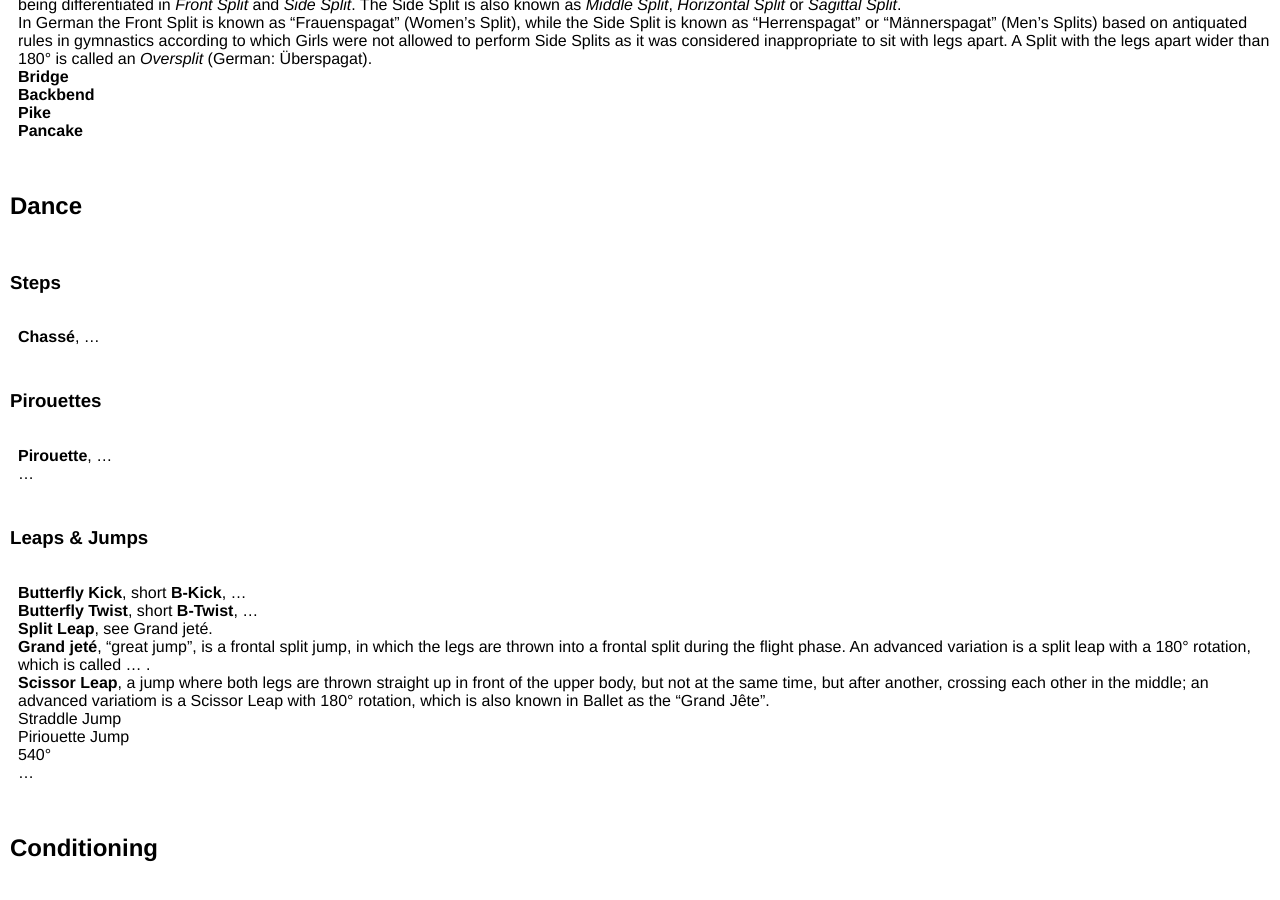
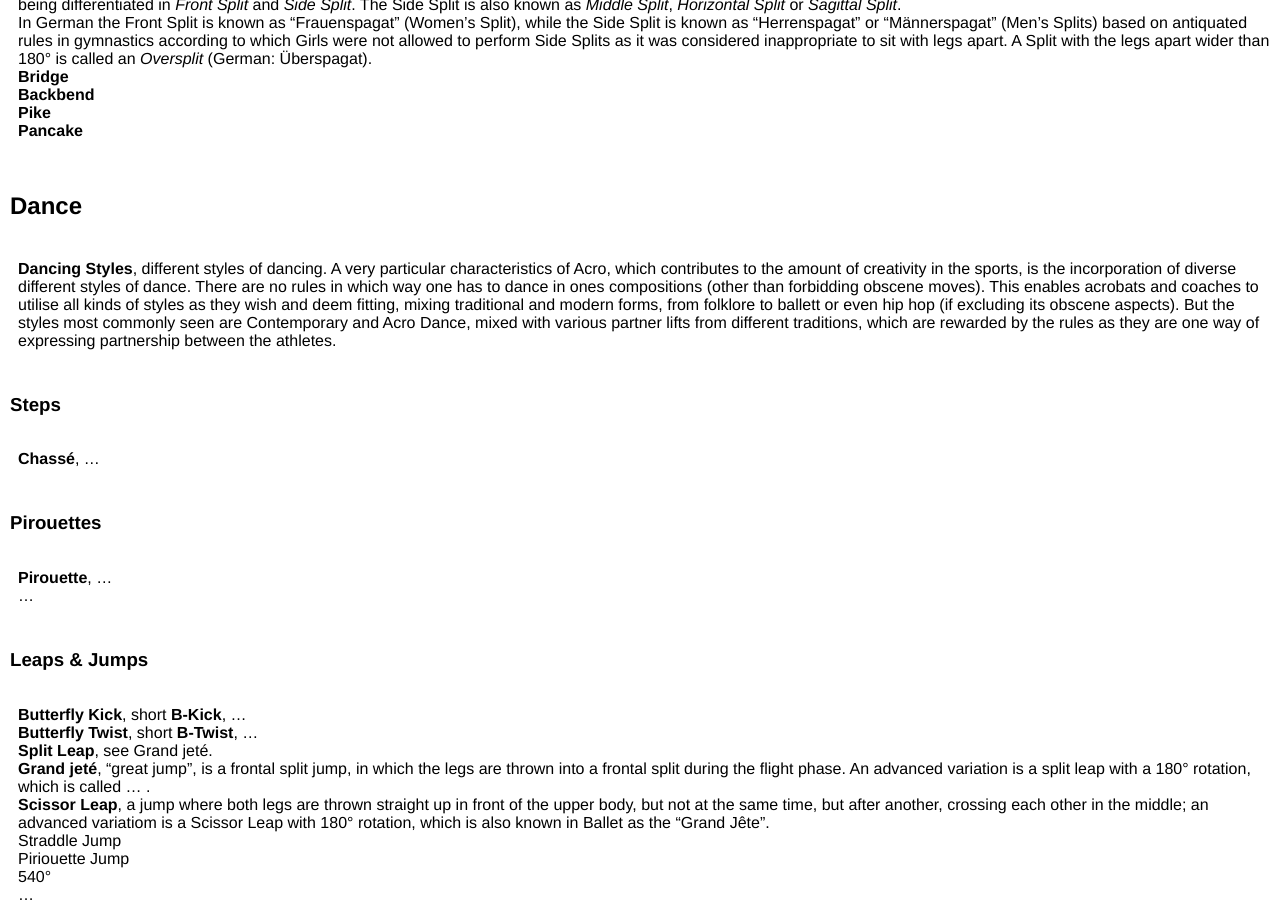
Before and after one commit to floshin/acrolib, a Jekyll site: the page built from glossary.md, in a window 1280 px wide and 900 px high, scrolled down 3922 px. Built offline with Jekyll 4.4.1, drawn with Linux system fonts in a browser that asks for light colours; our own code applies the rules of GitHub Pages for plain Markdown files.

Commit message:
Update glossary.md

```diff
--- a/glossary.md
+++ b/glossary.md
@@ -166,6 +166,9 @@ A Split with the legs apart wider than 180° is called an *Oversplit* (German:
 
 ## Dance
 
+* **Dancing Styles**, different styles of dancing. A very particular characteristics of Acro, which contributes to the amount of creativity in the sports, is the incorporation of diverse different styles of dance. There are no rules in which way one has to dance in ones compositions (other than forbidding obscene moves). This enables acrobats and coaches to utilise all kinds of styles as they wish and deem fitting, mixing traditional and modern forms, from folklore to ballett or even hip hop (if excluding its obscene aspects). But the styles most commonly seen are Contemporary and Acro Dance, mixed with various partner lifts from different traditions, which are rewarded by the rules as they are one way of expressing partnership between the athletes.
+
+
 ### Steps
 
 * **Chassé**, ...
```
